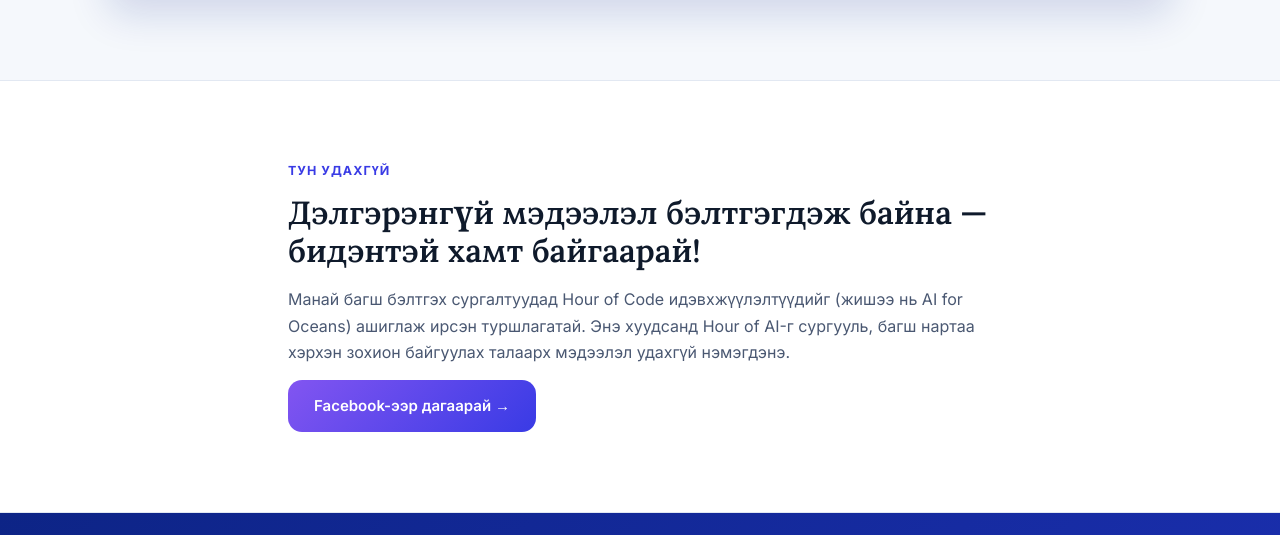
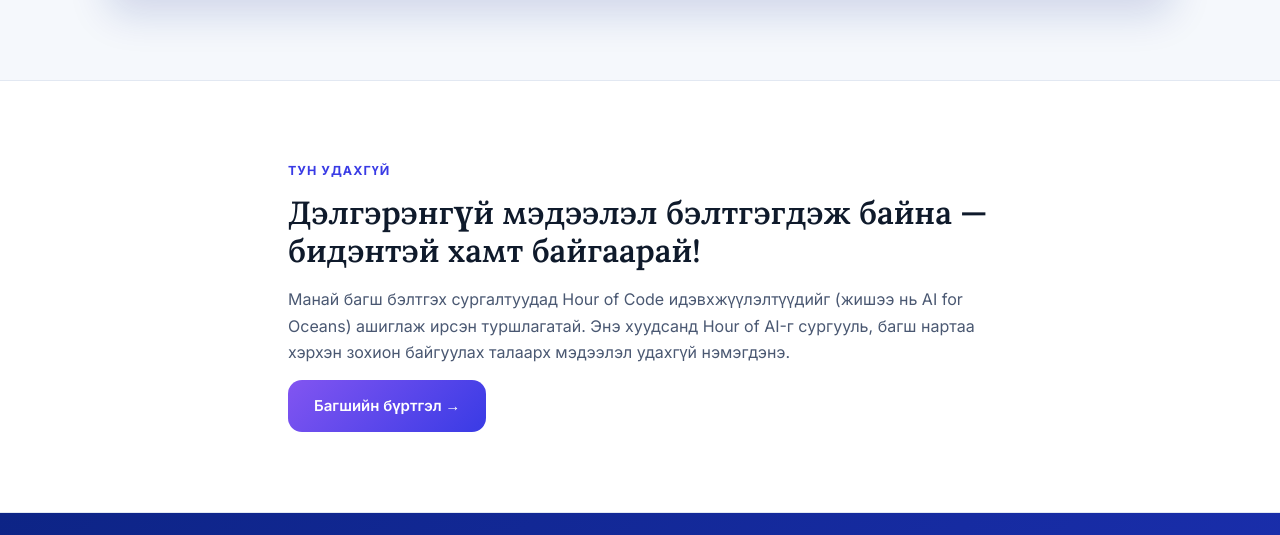
Before and after one commit to codercub/computerscience.mn, a plain HTML site: page hourofai/index.html in a window 1280 px wide. Shown: the part 1888-2423 px from the top of the page. Drawn offline with Linux system fonts and the light colour scheme.

Commit message:
Hour of AI link

```diff
--- a/hourofai/index.html
+++ b/hourofai/index.html
@@ -91,7 +91,7 @@
     <div class="eyebrow">Тун удахгүй</div>
     <h2 class="reveal">Дэлгэрэнгүй мэдээлэл бэлтгэгдэж байна — бидэнтэй хамт байгаарай!</h2>
     <p class="reveal">Манай багш бэлтгэх сургалтуудад Hour of Code идэвхжүүлэлтүүдийг (жишээ нь AI for Oceans) ашиглаж ирсэн туршлагатай. Энэ хуудсанд Hour of AI-г сургууль, багш нартаа хэрхэн зохион байгуулах талаарх мэдээлэл удахгүй нэмэгдэнэ.</p>
-    <a class="btn-primary reveal" href="https://www.facebook.com/codercub" target="_blank" rel="noopener">Facebook-ээр дагаарай →</a>
+    <a class="btn-primary reveal" href="https://forms.gle/U1xEDpdY63CRip4Y6" target="_blank" rel="noopener">Багшийн бүртгэл →</a>
   </div>
 </section>
 
```
Also changed, not shown: 1 other file.
